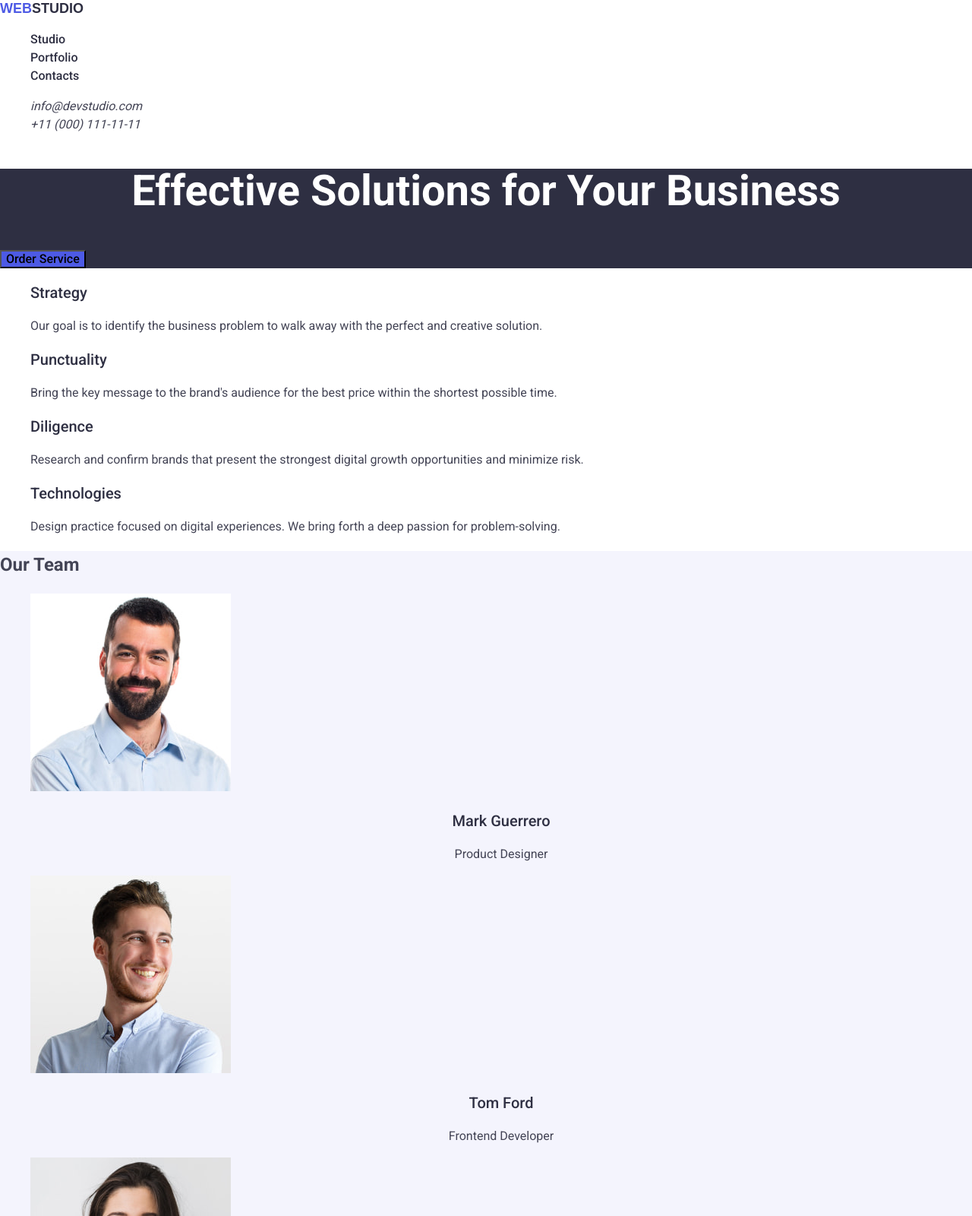
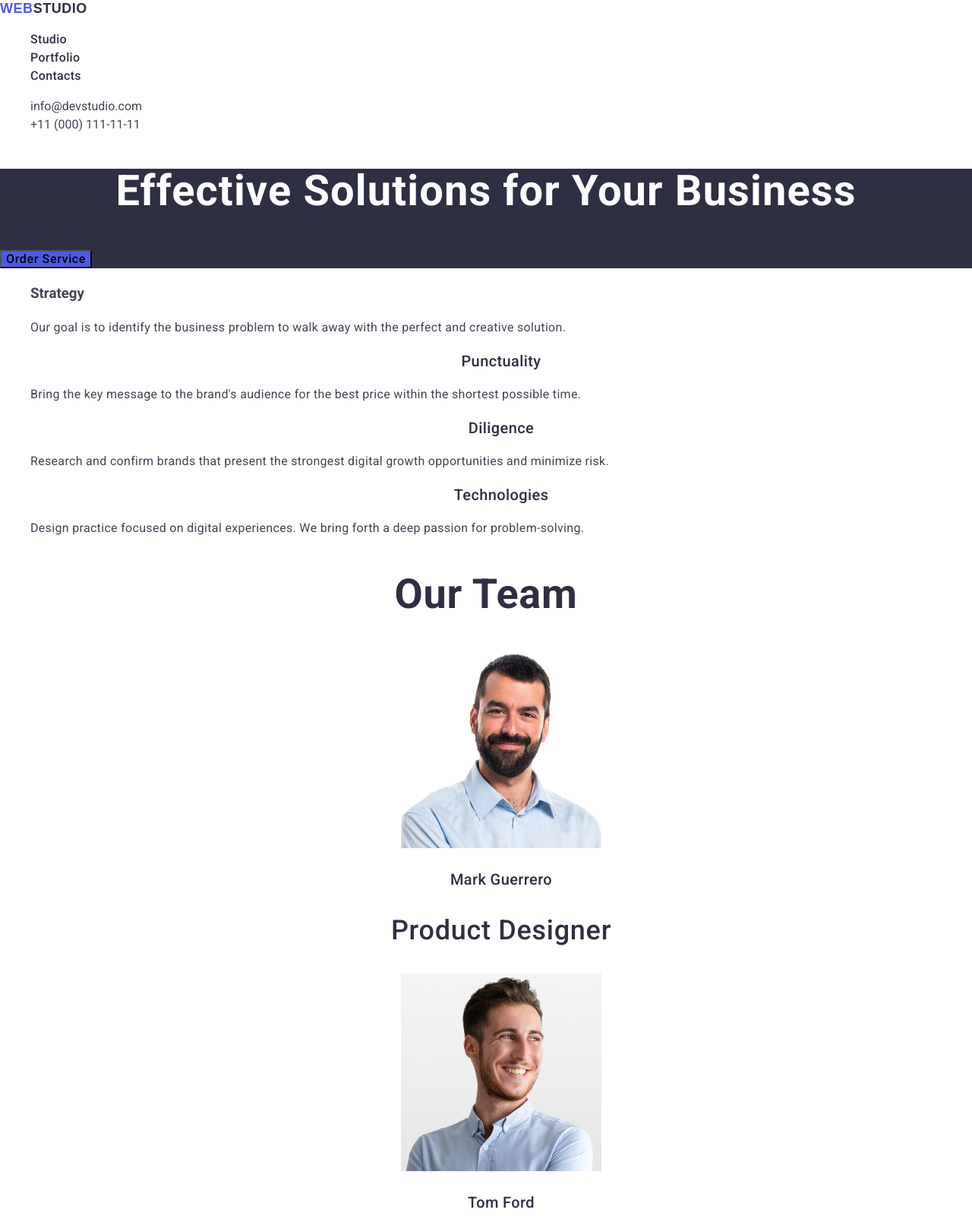
Before and after one commit to Illia-L/goit-markup-hw-03, a plain HTML site: page index.html in a window 1280 px wide. Shown: the top 1600 px of the page at 76% size. Drawn offline with nearby package versions, Linux system fonts and the light colour scheme.

Commit message:
remove mistakes as to autocheck

```diff
--- a/css/styles.css
+++ b/css/styles.css
@@ -24,25 +24,30 @@ button {
 
 .logo {
   font-family: 'Railway', sans-serif;
-  line-height: 1.166;
+  line-height: 1.17;
   font-size: 18px;
   font-weight: 700;
-  letter-spacing: 3%;
+  letter-spacing: 0.03em;
   text-transform: uppercase;
+  color: #4d5ae5 ;
 }
 
-.logo-web {
-  color: #4d5ae5;
+.logo-studio {
+  color: #2e2f42 ;
 }
 
 .nav-link {
-  letter-spacing: 2%;
+  letter-spacing: 0.02em;
   font-weight: 500;
 }
 
 .nav-link:hover,
 .nav-link:focus {
   color: #404bbf;
+}
+
+.address {
+  font-style: normal;
 }
 
 .address-link:hover,
@@ -59,12 +64,12 @@ button {
   text-align: center;
   line-height: 1.071;
   font-size: 56px;
-  letter-spacing: 2%;
+  letter-spacing: 0.02em;
   font-weight: 700;
 }
 
 .hero-btn {
-  letter-spacing: 4%;
+  letter-spacing: 0.04em;
   font-weight: 500;
   background-color: #4d5ae5;
 }
@@ -76,19 +81,30 @@ button {
 }
 
 .section-title {
-  line-height: 1.2;
-  font-size: 20px;
-  letter-spacing: 2%;
+  line-height: 1.11;
+  font-size: 36px;
+  font-weight: 700;
+  letter-spacing: 0.02em;
   font-weight: 500;
+  text-align: center;
   color: #2e2f42;
 }
 
+.section-subtitle {
+  line-height: 1.2;
+  font-size: 20px;
+  letter-spacing: 0.02em;
+  font-weight: 500;
+  text-align: center;
+  color: #2E2F42;
+}
+
 .section-text {
-  letter-spacing: 2%;
+  letter-spacing: 0.02em;
 }
 
 .team {
-  background-color: #F4F4FD;
+  background-color: #f4f4fd;
 }
 
 .team-title,
@@ -97,13 +113,13 @@ button {
 }
 
 .footer {
-  background-color: #2E2F42;
+  background-color: #2e2f42;
 }
 
 .footer-logo {
-  color: #F4F4FD;
+  color: #f4f4fd;
 }
 
 .footer-text {
-  color: #F4F4FD;
+  color: #f4f4fd;
 }
--- a/index.html
+++ b/index.html
@@ -16,7 +16,7 @@
   <body>
     <header>
       <nav class="nav">
-        <a class="logo" href="./index.html"><span class="logo-web">Web</span>Studio</a>
+        <a class="logo" href="./index.html">Web<span class="logo-studio">Studio</span></a>
 
         <ul>
           <li><a class="nav-link" href="">Studio</a></li>
@@ -25,7 +25,7 @@
         </ul>
       </nav>
 
-      <address>
+      <address class="address">
         <ul>
           <li><a class="address-link" href="mailto:info@devstudio.com">info@devstudio.com</a></li>
           <li><a class="address-link" href="tel:+110001111111">+11 (000) 111-11-11</a></li>
@@ -41,32 +41,32 @@
       </section>
 
       <section class="advantages">
-        <h2 hidden>Our advantages</h2>
+        <h2 class="section-title" hidden>Our advantages</h2>
 
         <ul>
           <li>
-            <h3 class="section-title">Strategy</h3>
+            <h3>Strategy</h3>
             <p class="section-text">
               Our goal is to identify the business problem to walk away with the
               perfect and creative solution.
             </p>
           </li>
           <li>
-            <h3 class="section-title">Punctuality</h3>
+            <h3 class="section-subtitle">Punctuality</h3>
             <p class="section-text">
               Bring the key message to the brand's audience for the best price
               within the shortest possible time.
             </p>
           </li>
           <li>
-            <h3 class="section-title">Diligence</h3>
+            <h3 class="section-subtitle">Diligence</h3>
             <p class="section-text">
               Research and confirm brands that present the strongest digital
               growth opportunities and minimize risk.
             </p>
           </li>
           <li>
-            <h3 class="section-title">Technologies</h3>
+            <h3 class="section-subtitle">Technologies</h3>
             <p class="section-text">
               Design practice focused on digital experiences. We bring forth a
               deep passion for problem-solving.
@@ -75,7 +75,7 @@
         </ul>
       </section>
 
-      <section class="team">
+      <section class="section-title" class="team">
         <h2>Our Team</h2>
 
         <ul>
@@ -85,12 +85,12 @@
               alt="Mark Guerrero"
               width="264"
             />
-            <h3 class="section-title team-title">Mark Guerrero</h3>
+            <h3 class="section-subtitle team-title">Mark Guerrero</h3>
             <p class="section-text team-text">Product Designer</p>
           </li>
           <li>
             <img src="./images/tom-ford.jpg" alt="Tom Ford" width="264" />
-            <h3 class="section-title team-title">Tom Ford</h3>
+            <h3 class="section-subtitle team-title">Tom Ford</h3>
             <p class="section-text team-text">Frontend Developer</p>
           </li>
           <li>
@@ -99,7 +99,7 @@
               alt="Camila Garcia"
               width="264"
             />
-            <h3 class="section-title team-title">Camila Garcia</h3>
+            <h3 class="section-subtitle team-title">Camila Garcia</h3>
             <p class="section-text team-text">Marketing</p>
           </li>
           <li>
@@ -108,14 +108,14 @@
               alt="Daniel Wilson"
               width="264"
             />
-            <h3 class="section-title team-title">Daniel Wilson</h3>
+            <h3 class="section-subtitle team-title">Daniel Wilson</h3>
             <p class="section-text team-text">UI Designer</p>
           </li>
         </ul>
       </section>
 
       <section class="portfolio">
-        <h2></h2>
+        <h2 class="section-title">Our Portfolio</h2>
         <ul>
           <li>
             <img src="./images/banking-app.jpg" alt="Banking App" width="360" />
```
